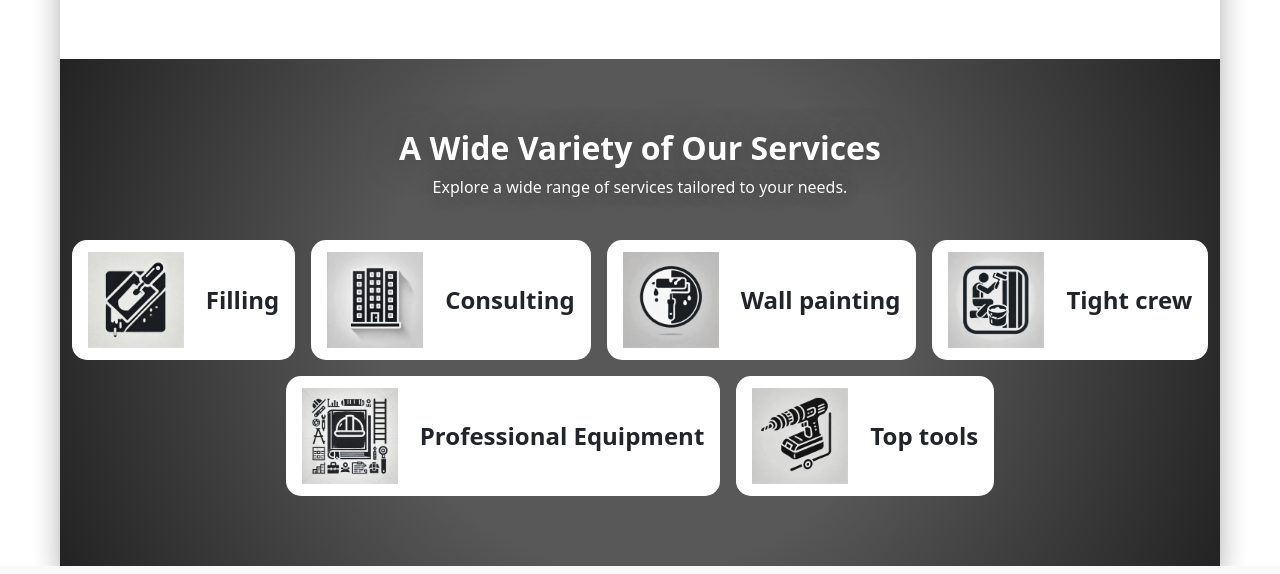
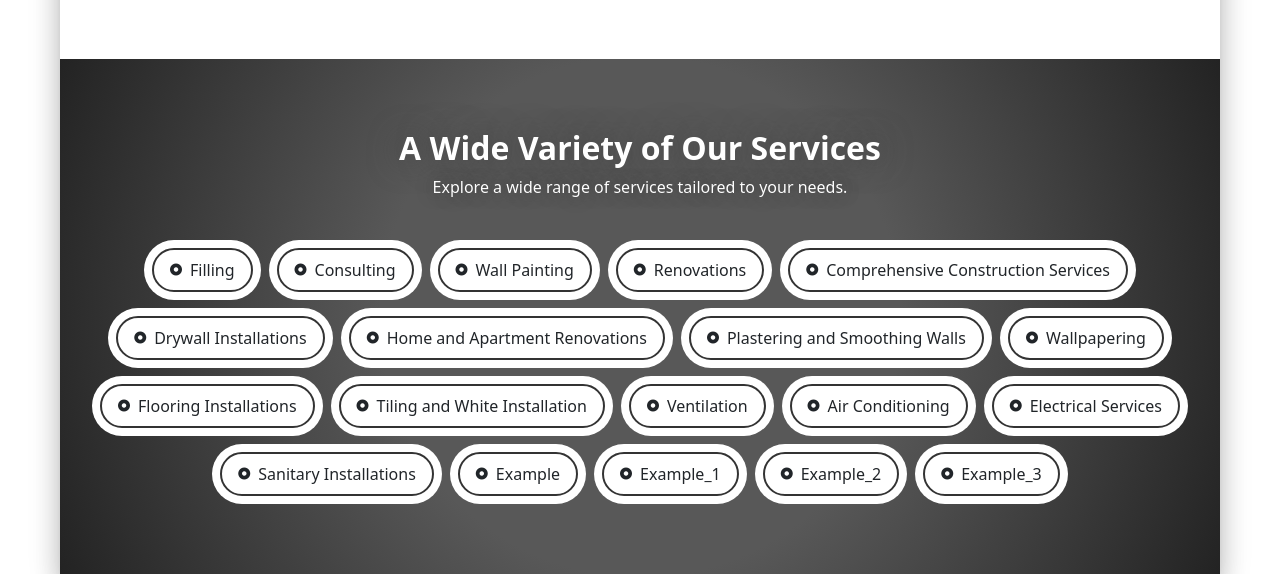
Before and after one commit to Mussorable/top_design_building, a Flask app: page / in a window 1280 px wide. Shown: the part 2102-2676 px from the top of the page. Run offline with Flask 3, Linux system fonts and the light colour scheme; some libraries are stand-ins or nearby versions.

Commit message:
added options block

```diff
--- a/app/static/css/styles.css
+++ b/app/static/css/styles.css
@@ -304,20 +304,24 @@ textarea::-webkit-scrollbar {
     grid-template-rows: repeat(auto-fill, 100px);
 }
 
+i.fa-circle-dot {
+    font-size: 12px;
+}
+
 .service-option {
     background-color: #fff;
-    height: 120px;
-    align-items: center;
-    justify-content: center;
-    gap: 22px;
-    border-radius: 15px;
-    padding: 1rem;
+    border-radius: 30px;
+    text-align: center;
+}
+
+.option-name {
+    border: 2px solid #333;
+    border-radius: 30px;
 }
 
 .service-option > .option-name > p {
     margin: 0;
-    font-weight: 600;
-    font-size: 24px;
+    font-weight: 500;
 }
 
 .text-icon {
--- a/app/templates/index.html
+++ b/app/templates/index.html
@@ -103,53 +103,100 @@
             </div>
             <div class="row">
                 <div class="col-lg-12">
-                    <div class="d-flex gap-3 flex-wrap options-section">
-                        <div class="service-option d-flex">
-                            <div class="option-img-container">
-                                <img src="{{ url_for('static', filename='images/icon_filling.webp') }}" width="96px" height="96px" alt="Filling">
-                            </div>
-                            <div class="option-name">
-                                <p>Filling</p>
+                    <div class="d-flex gap-2 flex-wrap options-section">
+                        <div class="service-option p-2">
+                            <div class="option-name p-2 px-3">
+                                <p class="d-flex gap-2"><i class="fa-solid fa-circle-dot align-content-center"></i><span>Filling</span></p>
                             </div>
                         </div>
-                        <div class="service-option d-flex">
-                            <div class="option-img-container">
-                                <img src="{{ url_for('static', filename='images/icon_apartments.webp') }}" width="96px" height="96px" alt="Apartments">
-                            </div>
-                            <div class="option-name">
-                                <p>Consulting</p>
+                        <div class="service-option p-2">
+                            <div class="option-name p-2 px-3">
+                                <p class="d-flex gap-2"><i class="fa-solid fa-circle-dot align-content-center"></i><span>Consulting</span></p>
                             </div>
                         </div>
-                        <div class="service-option d-flex">
-                            <div class="option-img-container">
-                                <img src="{{ url_for('static', filename='images/icon-paint.webp') }}" width="96px" height="96px" alt="Wall Paint">
-                            </div>
-                            <div class="option-name">
-                                <p>Wall painting</p>
+                        <div class="service-option p-2">
+                            <div class="option-name p-2 px-3">
+                                <p class="d-flex gap-2"><i class="fa-solid fa-circle-dot align-content-center"></i><span>Wall Painting</span></p>
                             </div>
                         </div>
-                        <div class="service-option d-flex">
-                            <div class="option-img-container">
-                                <img src="{{ url_for('static', filename='images/icon_paint_2style.webp') }}" width="96px" height="96px" alt="Man paints wall">
-                            </div>
-                            <div class="option-name">
-                                <p>Tight crew</p>
+                        <div class="service-option p-2">
+                            <div class="option-name p-2 px-3">
+                                <p class="d-flex gap-2"><i class="fa-solid fa-circle-dot align-content-center"></i><span>Renovations</span></p>
                             </div>
                         </div>
-                        <div class="service-option d-flex">
-                            <div class="option-img-container">
-                                <img src="{{ url_for('static', filename='images/icon_things.webp') }}" width="96px" height="96px" alt="Buildings theme tools">
-                            </div>
-                            <div class="option-name">
-                                <p>Professional Equipment</p>
+                        <div class="service-option p-2">
+                            <div class="option-name p-2 px-3">
+                                <p class="d-flex gap-2"><i class="fa-solid fa-circle-dot align-content-center"></i><span>Comprehensive Construction Services</span></p>
                             </div>
                         </div>
-                        <div class="service-option d-flex">
-                            <div class="option-img-container">
-                                <img src="{{ url_for('static', filename='images/icon_tool.webp') }}" width="96px" height="96px" alt="Building tool">
+                        <div class="service-option p-2">
+                            <div class="option-name p-2 px-3">
+                                <p class="d-flex gap-2"><i class="fa-solid fa-circle-dot align-content-center"></i><span>Drywall Installations</span></p>
                             </div>
-                            <div class="option-name">
-                                <p>Top tools</p>
+                        </div>
+                        <div class="service-option p-2">
+                            <div class="option-name p-2 px-3">
+                                <p class="d-flex gap-2"><i class="fa-solid fa-circle-dot align-content-center"></i><span>Home and Apartment Renovations</span></p>
+                            </div>
+                        </div>
+                        <div class="service-option p-2">
+                            <div class="option-name p-2 px-3">
+                                <p class="d-flex gap-2"><i class="fa-solid fa-circle-dot align-content-center"></i><span>Plastering and Smoothing Walls</span></p>
+                            </div>
+                        </div>
+                        <div class="service-option p-2">
+                            <div class="option-name p-2 px-3">
+                                <p class="d-flex gap-2"><i class="fa-solid fa-circle-dot align-content-center"></i><span>Wallpapering</span></p>
+                            </div>
+                        </div>
+                        <div class="service-option p-2">
+                            <div class="option-name p-2 px-3">
+                                <p class="d-flex gap-2"><i class="fa-solid fa-circle-dot align-content-center"></i><span>Flooring Installations</span></p>
+                            </div>
+                        </div>
+                        <div class="service-option p-2">
+                            <div class="option-name p-2 px-3">
+                                <p class="d-flex gap-2"><i class="fa-solid fa-circle-dot align-content-center"></i><span>Tiling and White Installation</span></p>
+                            </div>
+                        </div>
+                        <div class="service-option p-2">
+                            <div class="option-name p-2 px-3">
+                                <p class="d-flex gap-2"><i class="fa-solid fa-circle-dot align-content-center"></i><span>Ventilation</span></p>
+                            </div>
+                        </div>
+                        <div class="service-option p-2">
+                            <div class="option-name p-2 px-3">
+                                <p class="d-flex gap-2"><i class="fa-solid fa-circle-dot align-content-center"></i><span>Air Conditioning</span></p>
+                            </div>
+                        </div>
+                        <div class="service-option p-2">
+                            <div class="option-name p-2 px-3">
+                                <p class="d-flex gap-2"><i class="fa-solid fa-circle-dot align-content-center"></i><span>Electrical Services</span></p>
+                            </div>
+                        </div>
+                        <div class="service-option p-2">
+                            <div class="option-name p-2 px-3">
+                                <p class="d-flex gap-2"><i class="fa-solid fa-circle-dot align-content-center"></i><span>Sanitary Installations</span></p>
+                            </div>
+                        </div>
+                        <div class="service-option p-2">
+                            <div class="option-name p-2 px-3">
+                                <p class="d-flex gap-2"><i class="fa-solid fa-circle-dot align-content-center"></i><span>Example</span></p>
+                            </div>
+                        </div>
+                        <div class="service-option p-2">
+                            <div class="option-name p-2 px-3">
+                                <p class="d-flex gap-2"><i class="fa-solid fa-circle-dot align-content-center"></i><span>Example_1</span></p>
+                            </div>
+                        </div>
+                        <div class="service-option p-2">
+                            <div class="option-name p-2 px-3">
+                                <p class="d-flex gap-2"><i class="fa-solid fa-circle-dot align-content-center"></i><span>Example_2</span></p>
+                            </div>
+                        </div>
+                        <div class="service-option p-2">
+                            <div class="option-name p-2 px-3">
+                                <p class="d-flex gap-2"><i class="fa-solid fa-circle-dot align-content-center"></i><span>Example_3</span></p>
                             </div>
                         </div>
                     </div>
```
Also changed, not shown: app/static/images/icon-paint.webp (deleted), app/static/images/icon_apartments.webp (deleted), app/static/images/icon_filling.webp (deleted), app/static/images/icon_light_hammer.webp (deleted), app/static/images/icon_paint_2style.webp (deleted), app/static/images/icon_things.webp (deleted), app/static/images/icon_tool.webp (deleted), app/static/images/icon_tools.webp (deleted).
